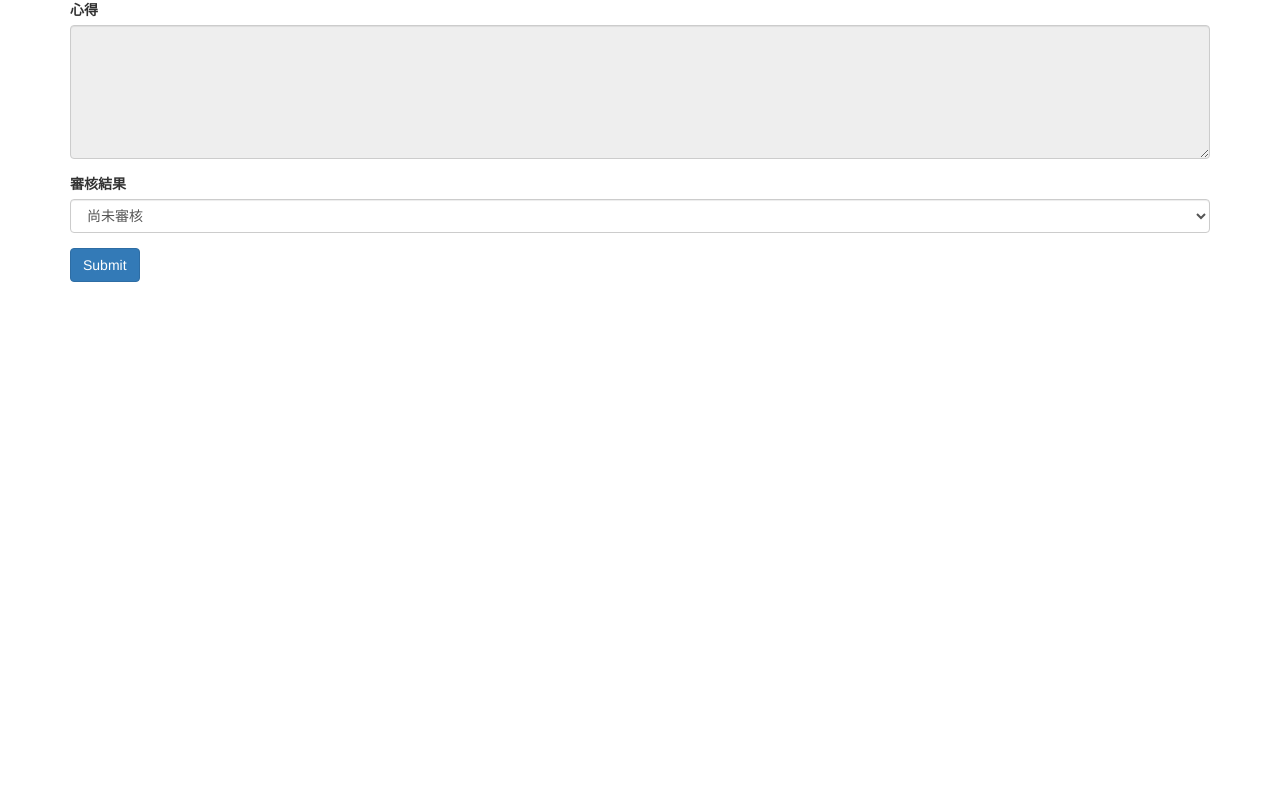
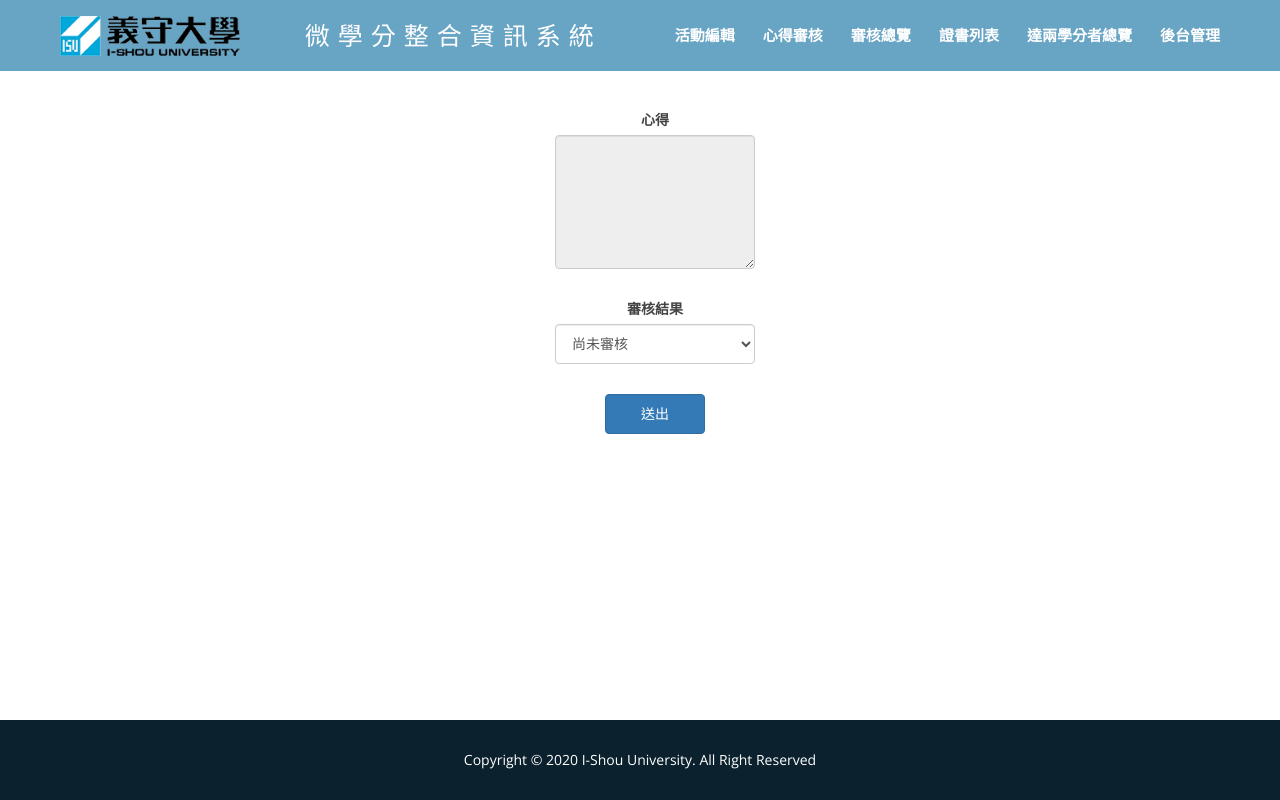
Before and after one commit to isu-cisa/isu-credential, a Flask app: page /review_check_url in a window 1280 px wide. Run offline with Flask 2, Linux system fonts and the light colour scheme; some libraries are stand-ins or nearby versions.

Commit message:
feat: eview_check

```diff
--- a/backend/templates/review_check.html
+++ b/backend/templates/review_check.html
@@ -94,7 +94,7 @@
                         <td>Tanmay</td>
                         <td>Bangalore</td>
                         <td>560001</td>
-                        <td><A HREF ="http://140.127.196.92:5000/review_check_url">Link</A></td>
+                        <td><A HREF ="/review_check_url">Link</A></td>
                         <td>560001</td>
 
 
--- a/backend/templates/review_check_url.html
+++ b/backend/templates/review_check_url.html
@@ -1,12 +1,84 @@
-<html>
+<!DOCTYPE html>
+<html lang="zh-tw">
+
 <head>
   <meta charset="utf-8">
-	<link rel="stylesheet" href="https://cdn.staticfile.org/twitter-bootstrap/3.3.7/css/bootstrap.min.css">
-	<script src="https://cdn.staticfile.org/jquery/2.1.1/jquery.min.js"></script>
-	<script src="https://cdn.staticfile.org/twitter-bootstrap/3.3.7/js/bootstrap.min.js"></script>
+  <meta content="width=device-width, initial-scale=1.0" name="viewport">
+
+
+  <title>心得連結</title>
+
+  <!-- Favicons -->
+  <link href="static/resource/img/favicon.png" rel="icon">
+  <link href="static/resource/img/apple-touch-icon.png" rel="apple-touch-icon">
+
+  <!-- Google Fonts -->
+  <link href="https://fonts.googleapis.com/css?family=Open+Sans:300,300i,400,400i,600,600i,700,700i|Roboto:300,300i,400,400i,500,500i,700,700i&display=swap" rel="stylesheet">
+
+  <!-- Vendor CSS Files -->
+  <link href="static/resource/vendor/bootstrap/css/bootstrap.min.css" rel="stylesheet">
+  <link href="https://cdnjs.cloudflare.com/ajax/libs/animate.css/3.5.2/animate.min.css" rel="stylesheet"  />
+  <link href="static/resource/vendor/icofont/icofont.min.css" rel="stylesheet">
+  <link href="static/resource/vendor/boxicons/css/boxicons.min.css" rel="stylesheet">
+  <link href="static/resource/vendor/venobox/venobox.css" rel="stylesheet">
+  <link href="static/resource/vendor/owl.carousel/assets/owl.carousel.min.css" rel="stylesheet">
+  <link href="static/resource/vendor/aos/aos.css" rel="stylesheet">
+  <link rel="stylesheet" href="https://maxcdn.bootstrapcdn.com/bootstrap/3.4.1/css/bootstrap.min.css">
+
+
+
+
+  <!-- Template Main CSS File -->
+  <link href="static/resource/css/style.css" rel="stylesheet">
+
+  <!-- =======================================================
+  * Template Name: Moderna - v2.1.0
+  * Template URL: https://bootstrapmade.com/free-bootstrap-template-corporate-moderna/
+  * Author: BootstrapMade.com
+  * License: https://bootstrapmade.com/license/
+  ======================================================== -->
 </head>
+
 <body>
 
+    <!-- ======= Header ======= -->
+  <header id="header" class="fixed-top">
+    <div class="container-fluid d-flex justify-content-between align-items-center">
+
+
+      <!-- Uncomment below if you prefer to use an image logo -->
+      <a class="logo"><img src="static/resource/img/logo.png" alt="" class="img-fluid"></a>
+
+	  <div class="header-social-links">
+        <b>微學分整合資訊系統</b>
+      </div>
+
+      <nav class="nav-menu d-none d-lg-block">
+        <ul>
+		<!-- 老師頁面 -->
+		<li><a href="activity_info.html">活動編輯</a></li>
+		<li><a href="review_check.html">心得審核</a></li>
+		<li><a href="verify_list.html">審核總覽</a></li>
+		<li><a href="certificate_list.html">證書列表</a></li>
+		<li><a href="award_of_review.html">達兩學分者總覽</a></li>
+		<li><a href="backend.html">後台管理</a></li>
+        </ul>
+      </nav><!-- .nav-menu -->
+
+
+
+
+    </div>
+
+  </header><!-- End Header -->
+
+  <main id="main">
+
+    <!-- ======= Resume Section ======= -->
+    <section id="resume" class="resume">
+      <div class="container" data-aos="fade-up">
+
+        <div class="section-title">
 			<div class="container">
 				<form>
 					<div class="form-group">
@@ -24,8 +96,43 @@
 					<option value="N_activity">審核不通過，原因:未參加活動</option>
 				  </select>
 				</div>
-   <button type="submit" class="btn btn-primary">Submit</button>
+				  <button type="submit" class="btn btn-primary">送出</button>
+        </div>
+      </div>
+    </section><!-- End Resume Section -->
+
+  </main><!-- End #main -->
+
+  <!-- ======= Footer ======= -->
+  <footer id="footer">
+
+    <div class="container">
+      <div class="copyright">
+        Copyright © 2020 I-Shou University. All Right Reserved
+      </div>
+    </div>
+  </footer><!-- End Footer -->
+
+  <div id="preloader"></div>
+  <a href="#" class="back-to-top"><i class="bx bx-up-arrow-alt"></i></a>
+
+  <!-- Vendor JS Files -->
+  <script src="static/resource/vendor/jquery/jquery.min.js"></script>
+  <script src="static/resource/vendor/bootstrap/js/bootstrap.bundle.min.js"></script>
+  <script src="static/resource/vendor/jquery.easing/jquery.easing.min.js"></script>
+  <script src="static/resource/vendor/php-email-form/validate.js"></script>
+  <script src="static/resource/vendor/waypoints/jquery.waypoints.min.js"></script>
+  <script src="static/resource/vendor/counterup/counterup.min.js"></script>
+  <script src="static/resource/vendor/owl.carousel/owl.carousel.min.js"></script>
+  <script src="static/resource/vendor/isotope-layout/isotope.pkgd.min.js"></script>
+  <script src="static/resource/vendor/venobox/venobox.min.js"></script>
+  <script src="static/resource/vendor/aos/aos.js"></script>
 
 
+
+  <!-- Template Main JS File -->
+  <script src="static/resource/js/main.js"></script>
+
 </body>
+
 </html>
```
Lines whose indentation alone changed are shown as unchanged.
